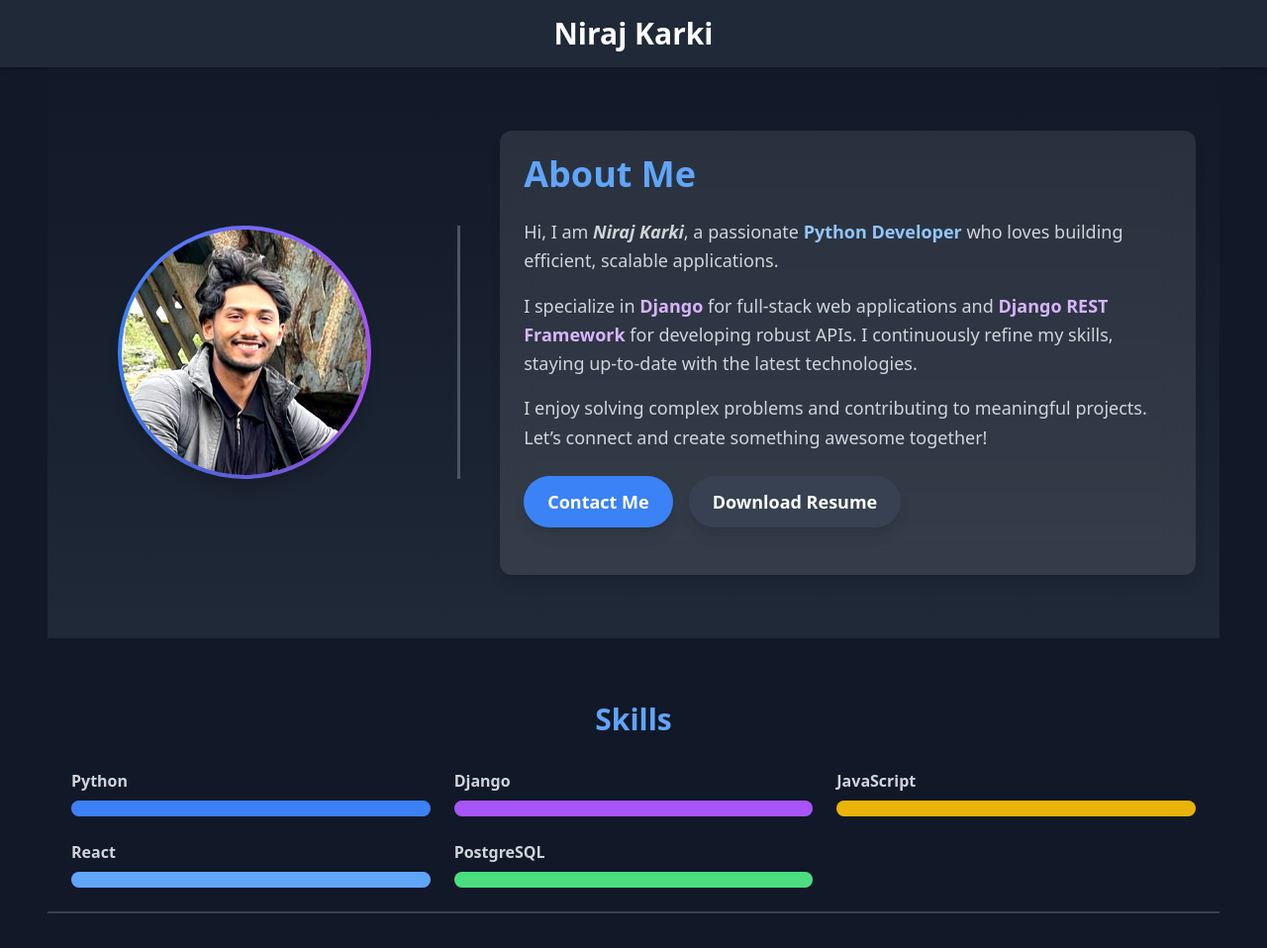
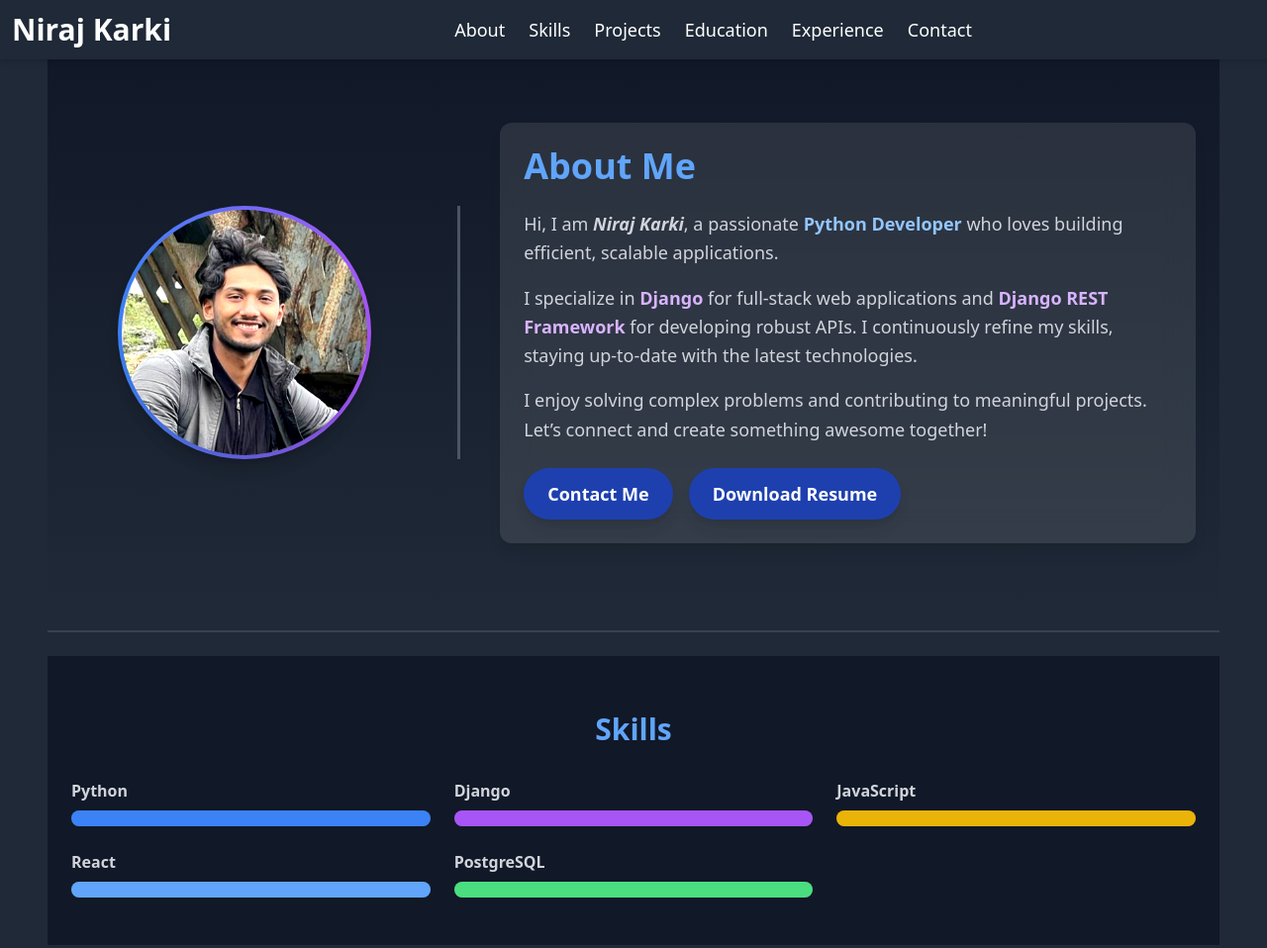
Before and after one commit to Niraj-commits/Portfolio-Website, a plain HTML site: page index.html in a window 1280 px wide. Shown: the top 958 px of the page at 99% size. Drawn offline with nearby package versions, Linux system fonts and the light colour scheme.

Commit message:
Updated the skills section

```diff
--- a/index.html
+++ b/index.html
@@ -8,13 +8,42 @@
     <script src="https://cdn.tailwindcss.com"></script>
   </head>
   <body class="bg-gray-900 text-white">
-    <header class="py-4 bg-gray-800 shadow-md">
-      <nav class="container mx-auto px-6">
-        <h1 class="text-3xl font-semibold text-center text-white">
-          Niraj Karki
-        </h1>
-      </nav>
-    </header>
+    <header class="sticky top-0 z-50 bg-gray-800 shadow-md">
+      <header class="sticky top-0 z-50 bg-gray-800 shadow-md">
+        <nav class="container mx-auto px-3 py-3 flex items-center justify-between">
+          <!-- Left Section: Name -->
+          <div class="flex-shrink-0">
+            <h1 class="text-3xl font-semibold text-white">Niraj Karki</h1>
+          </div>
+          <!-- Center Section: Navigation Links (Hidden on Mobile) -->
+          <div class="hidden lg:flex-grow lg:flex justify-center space-x-6 text-white text-lg">
+            <a href="#about" class="hover:text-gray-300">About</a>
+            <a href="#skills" class="hover:text-gray-300">Skills</a>
+            <a href="#projects" class="hover:text-gray-300">Projects</a>
+            <a href="#education" class="hover:text-gray-300">Education</a>
+            <a href="#experience" class="hover:text-gray-300">Experience</a>
+            <a href="#contact" class="hover:text-gray-300">Contact</a>
+            <!-- <a href="#certificate" class="hover:text-gray-300">Certificate</a> -->
+          </div>
+          <!-- Right Section: Hamburger Menu for Mobile -->
+          <div class="lg:hidden flex-shrink-0">
+            <button id="hamburger" class="text-white focus:outline-none">
+              <svg class="w-6 h-6" fill="currentColor" viewBox="0 0 20 20" xmlns="http://www.w3.org/2000/svg">
+                <path fill-rule="evenodd" d="M3 5a1 1 0 011-1h12a1 1 0 110 2H4a1 1 0 01-1-1zM3 10a1 1 0 011-1h12a1 1 0 110 2H4a1 1 0 01-1-1zM3 15a1 1 0 011-1h12a1 1 0 110 2H4a1 1 0 01-1-1z" clip-rule="evenodd"></path>
+              </svg>
+            </button>
+          </div>
+        </nav>
+        <!-- Mobile Menu (Hidden by Default) -->
+        <div id="mobile-menu" class="lg:hidden hidden bg-gray-800 text-white text-lg">
+          <a href="#about" class="block px-6 py-2 hover:bg-gray-700">About</a>
+          <a href="#skills" class="block px-6 py-2 hover:bg-gray-700">Skills</a>
+          <a href="#projects" class="block px-6 py-2 hover:bg-gray-700">Projects</a>
+          <a href="#experience" class="block px-6 py-2 hover:bg-gray-700">Experience</a>
+          <a href="#education" class="block px-6 py-2 hover:bg-gray-700">Education</a>
+          <!-- <a href="#certificate" class="block px-6 py-2 hover:bg-gray-700">Certificate</a> -->
+        </div>
+      </header>
 
     <div class="container mx-auto px-4 sm:px-6 lg:px-12">
 
@@ -54,32 +83,15 @@
                 <!-- Call to Action -->
                 <div class="flex flex-wrap gap-4">
                   <a href="#contact"
-                    class="px-6 py-3 text-lg font-semibold text-white bg-blue-500 rounded-full shadow-lg hover:bg-blue-600 transition duration-300">
+                    class="px-6 py-3 text-lg font-semibold text-white bg-blue-800 rounded-full shadow-lg hover:bg-green-600 transition duration-300">
                     Contact Me
                   </a>
                   <button id="downloadResume"
-    class="px-6 py-3 text-lg font-semibold text-white bg-gray-700 rounded-full shadow-lg hover:bg-gray-600 transition duration-300">
+    class="px-6 py-3 text-lg font-semibold text-white bg-blue-800 rounded-full shadow-lg hover:bg-green-600 transition duration-300">
     Download Resume
 </button>
 
                 </div>
-
-                <!-- Social Links -->
-                <div class="mt-6 flex gap-4">
-                  <a href="https://github.com/yourgithub" target="_blank" class="text-gray-400 hover:text-white transition duration-300">
-                    <i class="fab fa-github text-2xl"></i>
-                  </a>
-                  <a href="https://linkedin.com/in/yourlinkedin" target="_blank" class="text-gray-400 hover:text-white transition duration-300">
-                    <i class="fab fa-linkedin text-2xl"></i>
-                  </a>
-                  <a href="mailto:your.email@example.com" class="text-gray-400 hover:text-white transition duration-300">
-                    <i class="fas fa-envelope text-2xl"></i>
-                  </a>
-                </div>
-              </div>
-            </div>
-
-
 
             <!-- Custom Styles -->
             <style>
@@ -100,9 +112,17 @@
               }
             </style>
           </section>
+
+          <div class="hr-container my-6" >
+            <hr class="border-t-2 border-gray-700" />
+          </div>
+
+
            <!-- Skills Section -->
-           <div class="container mx-auto mt-16 px-6 text-white">
-            <h2 class="text-3xl font-bold text-center text-blue-400 mb-8">Skills</h2>
+            <section id="skills" class="py-12 bg-gray-900 text-white mb-3">
+
+           <div class="container mx-auto mt-2 px-6 text-white" >
+            <h2 class="text-3xl font-bold text-center text-blue-400 mb-8" >Skills</h2>
             <div class="grid grid-cols-1 md:grid-cols-2 lg:grid-cols-3 gap-6">
               <div>
                 <p class="font-semibold mb-2">Python</p>
@@ -136,14 +156,11 @@
               </div>
             </div>
           </div>
-    <div class="hr-container my-6">
-      <hr class="border-t-2 border-gray-700" />
-    </div>
-
+</section>
 
      <!-- Skills Section  -->
 
-     <section id="skills" class="py-12 bg-gray-900 text-white">
+     <section class="py-12 bg-gray-900 text-white" id="technical_skills">
       <div class="container mx-auto px-6">
         <h2 class="text-3xl font-bold mb-8 text-center">Technical Skills</h2>
         <div class="grid grid-cols-3 sm:grid-cols-4 md:grid-cols-5 gap-4">
--- a/style.css
+++ b/style.css
@@ -143,3 +143,24 @@ h2, h4 {
     height: 24px;
     fill: white;
 }
+#skills {
+    scroll-margin-top: 2rem;
+
+  }
+
+#education {
+    scroll-margin-top: 4rem;
+
+  }
+#experience {
+    scroll-margin-top: 2rem;
+
+  }
+  #about {
+    scroll-margin-top: 2rem;
+
+  }
+
+  #projects {
+    scroll-margin-top: 2rem; /* Adjust this value to match your header's height */
+  }
```
